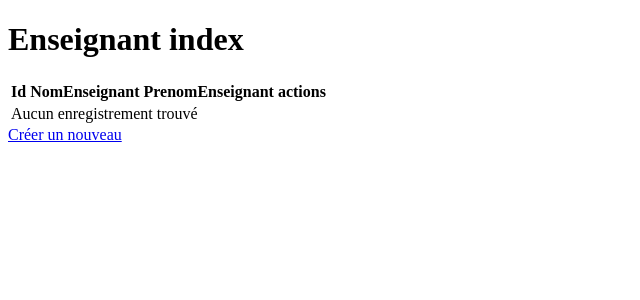
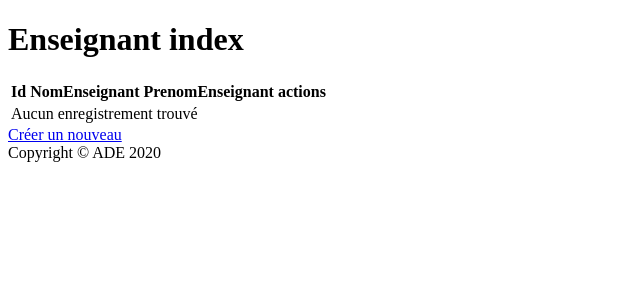
Before and after one commit to SlimaneBenamar/Planner, a Symfony app: template templates/enseignant/index.html.twig in a window 1280 px wide. Shown: the top 300 px of the page, without its empty margins (0-640 px from the left). Run offline with Twig, Linux system fonts and the light colour scheme; the template is opened without the code that fills it, so the values that code supplies are empty; some libraries are stand-ins or nearby versions.

Commit message:
html ajustement

```diff
--- a/templates/base.html.twig
+++ b/templates/base.html.twig
@@ -39,5 +39,16 @@
       {% block body %}
       {% endblock %}
     </div>
+
+        <!-- Footer -->
+    <footer class="sticky-footer bg-white">
+      <div class="container my-auto">
+        <div class="copyright text-center my-auto">
+          <span>Copyright &copy; ADE 2020</span>
+        </div>
+      </div>
+    </footer>
+    <!-- End of Footer -->
+
   </body>
 </html>
```
Also changed, not shown: templates/main/index.html.twig (+8 -6 lines).
